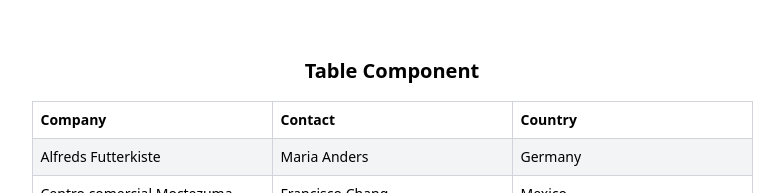
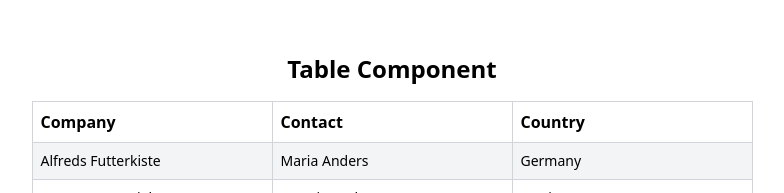
Before and after one commit to bhartip2003/Task1, a React (Vite) app: page / in a window 1280 px wide. Shown: the part 191-384 px from the top of the page, without its empty margins (248-1032 px from the left). Built offline with nearby package versions, Linux system fonts and the light colour scheme.

Commit message:
text size increased for table header and table component

```diff
--- a/src/App.jsx
+++ b/src/App.jsx
@@ -37,7 +37,7 @@ const data = [
 function App() {
   return (
       <div className="text-sm h-screen w-screen flex flex-col items-center justify-center gap-4">
-        <h1 className="font-semibold text-xl">Table Component</h1>
+        <h1 className="font-semibold text-2xl">Table Component</h1>
         <Table headers={headers} data={data} />
       </div>
   );
--- a/src/components/Table/TableHeader.jsx
+++ b/src/components/Table/TableHeader.jsx
@@ -5,7 +5,7 @@ const TableHeader = () => {
     return(
         <>
         {headers.map((label) => (
-            <th key={label} className='font-semibold pl-2 py-2 w-[15rem] border-[1px] border-gray-300'>{label}</th>
+            <th key={label} className='font-semibold text-base pl-2 py-2 w-[15rem] border-[1px] border-gray-300'>{label}</th>
         ))
         }
         </>
```
